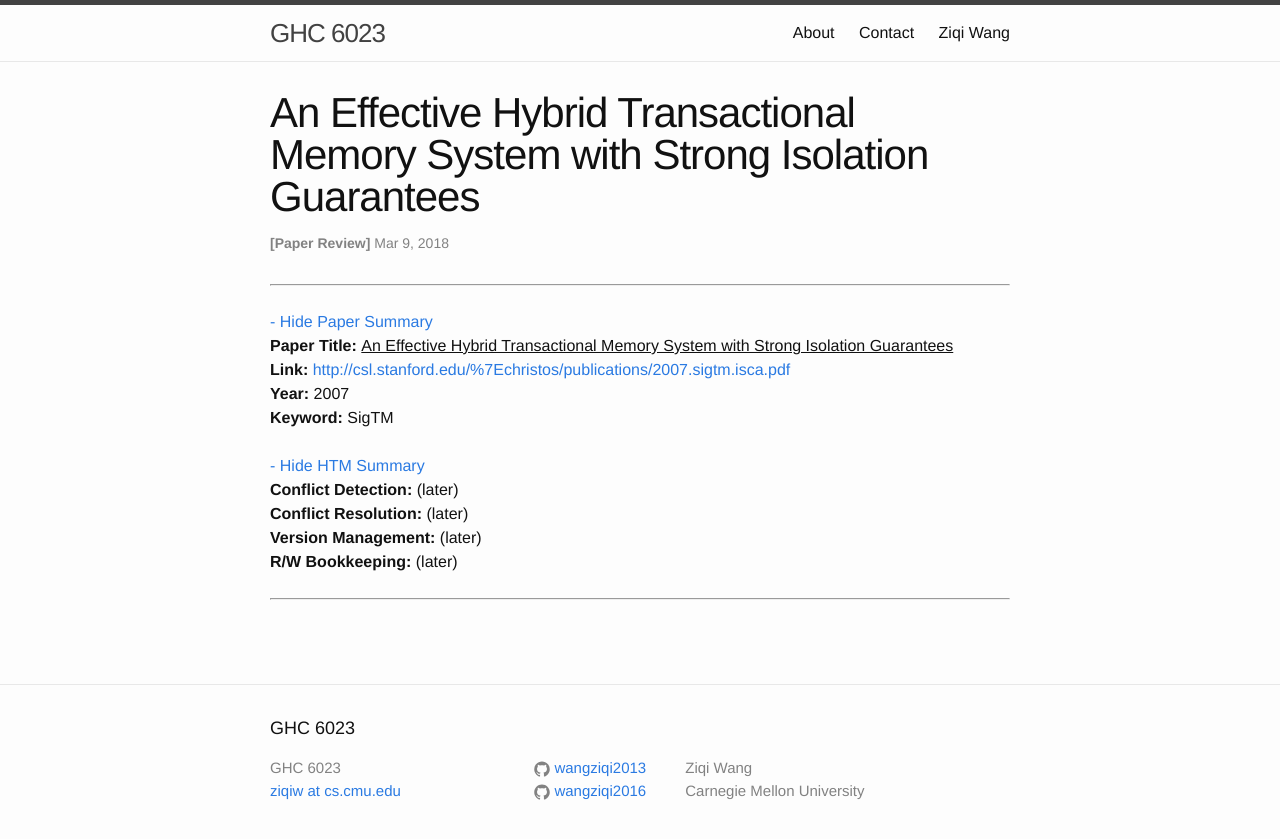
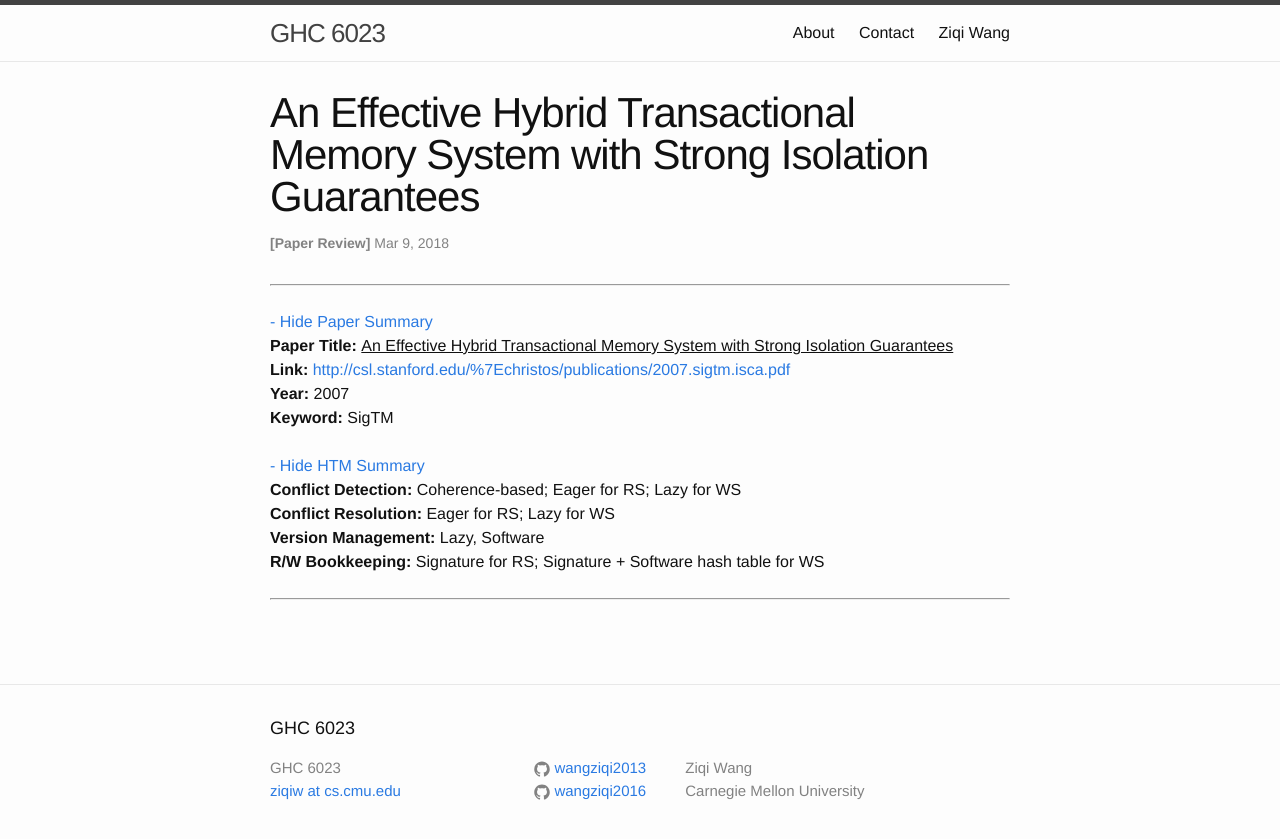
Before and after one commit to wangziqi2013/wangziqi2013.github.io, a Jekyll site: the page built from _posts/2018-03-18-An-Effective-Hybrid-TM-System-with-Strong-Isolation-guarantees.markdown, in a window 1280 px wide. Shown: the top 839 px of the page. Built offline with Jekyll 4.4.1, drawn with Linux system fonts in a browser that asks for light colours.

Commit message:
Adding metadata for sigtm

```diff
--- a/_posts/2018-03-18-An-Effective-Hybrid-TM-System-with-Strong-Isolation-guarantees.markdown
+++ b/_posts/2018-03-18-An-Effective-Hybrid-TM-System-with-Strong-Isolation-guarantees.markdown
@@ -7,8 +7,8 @@ paper_title: "An Effective Hybrid Transactional Memory System with Strong Isolat
 paper_link: http://csl.stanford.edu/%7Echristos/publications/2007.sigtm.isca.pdf
 paper_keyword: SigTM
 paper_year: 2007
-rw_set: (later)
-htm_cd: (later)
-htm_cr: (later)
-version_mgmt: (later)
+rw_set: Signature for RS; Signature + Software hash table for WS
+htm_cd: Coherence-based; Eager for RS; Lazy for WS
+htm_cr: Eager for RS; Lazy for WS
+version_mgmt: Lazy, Software
 ---
```
